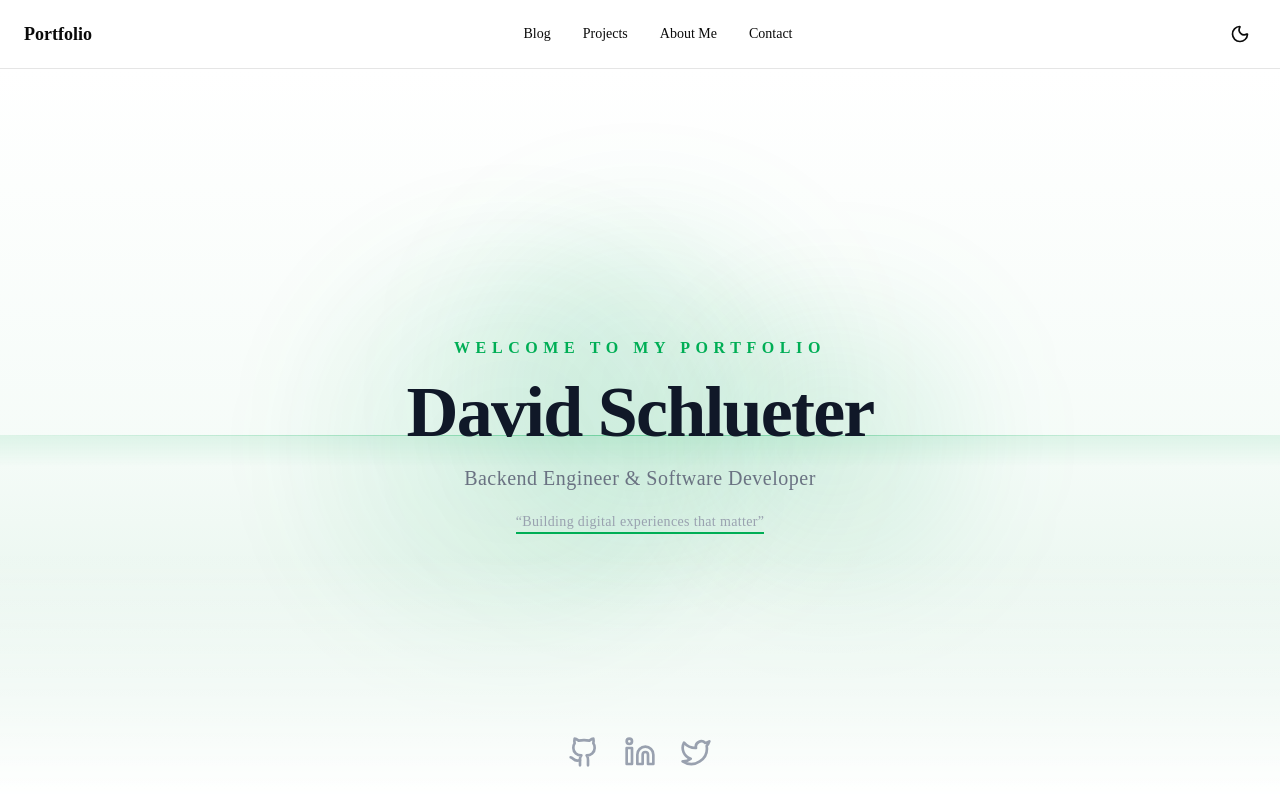
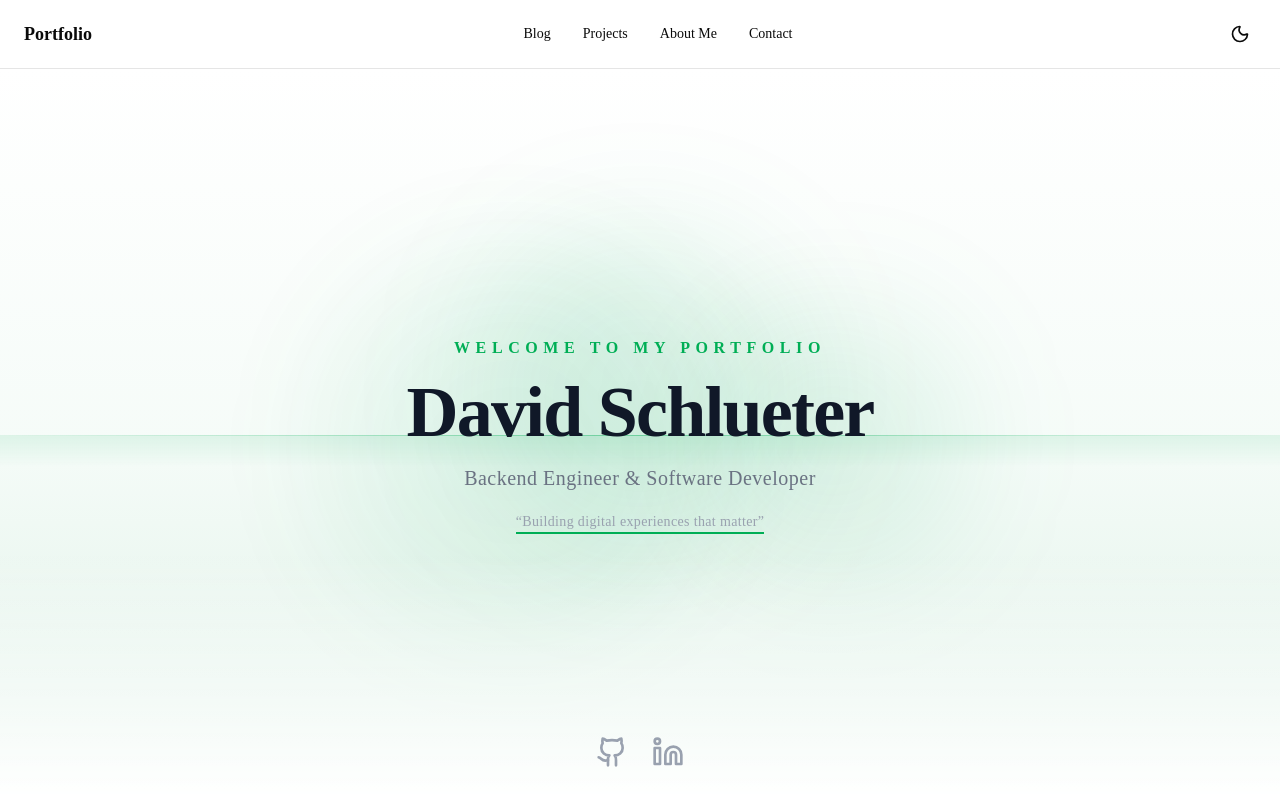
Before and after one commit to Maduki-tech/homepage, a Next.js app: page / in a window 1280 px wide. Built offline with nearby package versions, Linux system fonts and the light colour scheme.

Commit message:
feat: adjusted social links

```diff
--- a/src/app/about/page.tsx
+++ b/src/app/about/page.tsx
@@ -183,11 +183,11 @@ export default function AboutPage() {
                     <div className="flex items-center justify-between md:flex-col md:items-end md:gap-2">
                         <div className="flex items-center gap-1.5 text-sm text-gray-400 dark:text-white/40">
                             <MapPin className="size-4" />
-                            <span>City, Country</span>
+                            <span>Karlsruhe, Germany</span>
                         </div>
                         <div className="flex items-center gap-3">
                             <a
-                                href="https://github.com/yourusername"
+                                href="https://github.com/Maduki-tech"
                                 target="_blank"
                                 rel="noopener noreferrer"
                                 className="hover:text-brand dark:hover:text-brand text-gray-400 transition-colors dark:text-white/40"
@@ -195,7 +195,7 @@ export default function AboutPage() {
                                 <Github className="size-5" />
                             </a>
                             <a
-                                href="https://linkedin.com/in/yourusername"
+                                href="https://www.linkedin.com/in/david-schlueter98/"
                                 target="_blank"
                                 rel="noopener noreferrer"
                                 className="hover:text-brand dark:hover:text-brand text-gray-400 transition-colors dark:text-white/40"
@@ -203,7 +203,7 @@ export default function AboutPage() {
                                 <Linkedin className="size-5" />
                             </a>
                             <a
-                                href="mailto:your@email.com"
+                                href="mailto:d.schlueter1011@gmail.com"
                                 className="hover:text-brand dark:hover:text-brand text-gray-400 transition-colors dark:text-white/40"
                             >
                                 <Mail className="size-5" />
--- a/src/components/hero-section.tsx
+++ b/src/components/hero-section.tsx
@@ -3,13 +3,16 @@ import Link from "next/link";
 import { HeroBackground } from "~/components/hero-background";
 
 const socialLinks = [
-  { href: "https://github.com/your-handle", icon: Github, label: "GitHub" },
     {
-    href: "https://linkedin.com/in/your-handle",
+        href: "https://github.com/Maduki-tech",
+        icon: Github,
+        label: "GitHub"
+    },
+    {
+        href: "https://www.linkedin.com/in/david-schlueter98/",
         icon: Linkedin,
         label: "LinkedIn",
     },
-  { href: "https://x.com/your-handle", icon: Twitter, label: "X" },
 ];
 
 export function HeroSection() {
```
Lines whose indentation alone changed are shown as unchanged.
